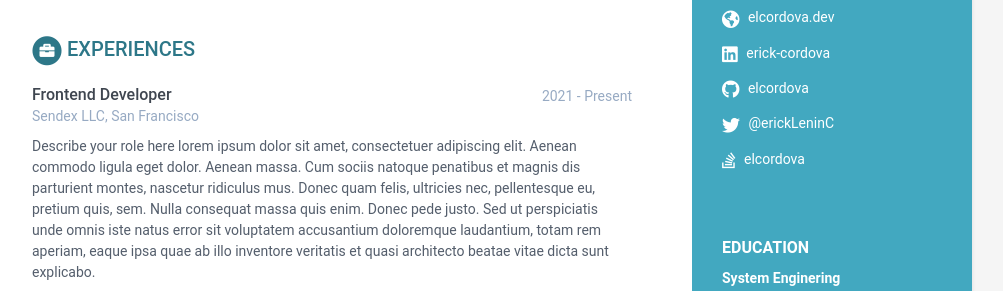
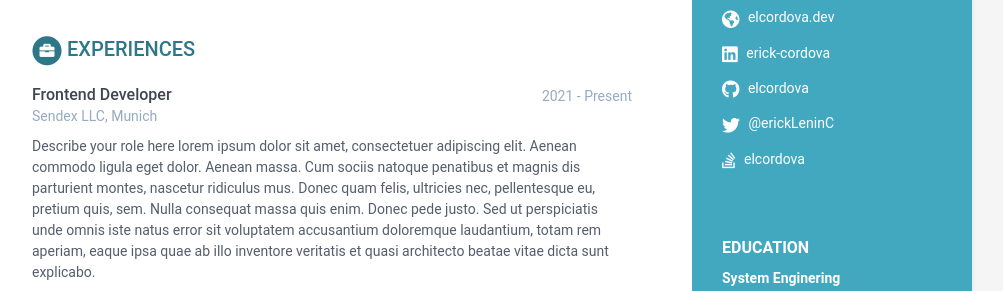
Before and after one commit to elcordova/caring-europa-fe48a, a Jekyll site: the page built from index.html, in a window 1280 px wide and 900 px high. Shown: the part 361-652 px from the top of the window, without its empty margins (168-1171 px from the left). Built offline with Jekyll 4.4.1, drawn with Linux system fonts in a browser that asks for light colours.

Commit message:
data.yml: changed

```diff
--- a/_data/data.yml
+++ b/_data/data.yml
@@ -51,7 +51,7 @@ education:
 experiences:
   - role: Frontend Developer
     time: 2021 - Present
-    company: 'Sendex LLC, San Francisco'
+    company: 'Sendex LLC, Munich'
     details: |
       Describe your role here lorem ipsum dolor sit amet, consectetuer
       adipiscing elit. Aenean commodo ligula eget dolor. Aenean massa.
```
